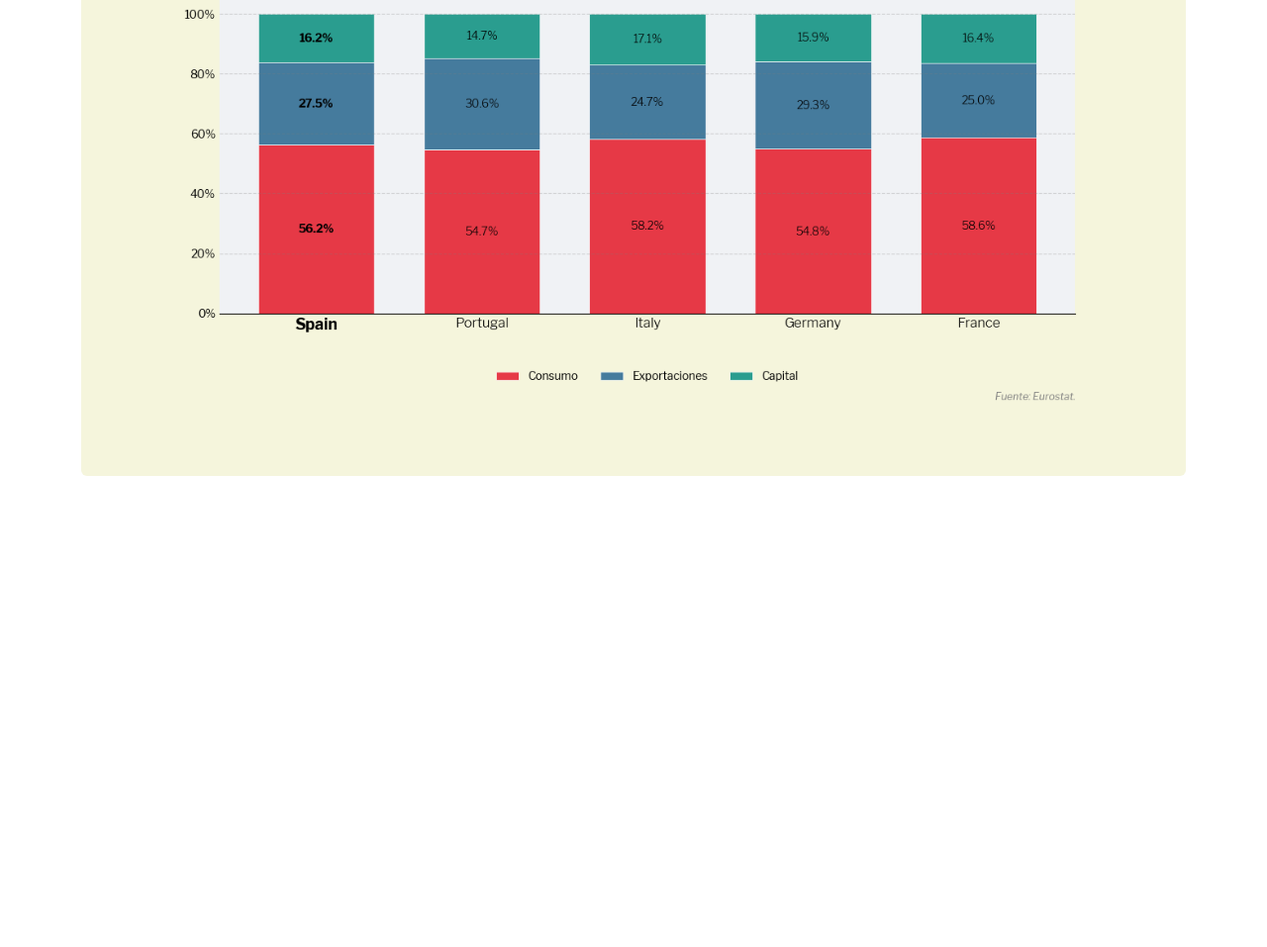
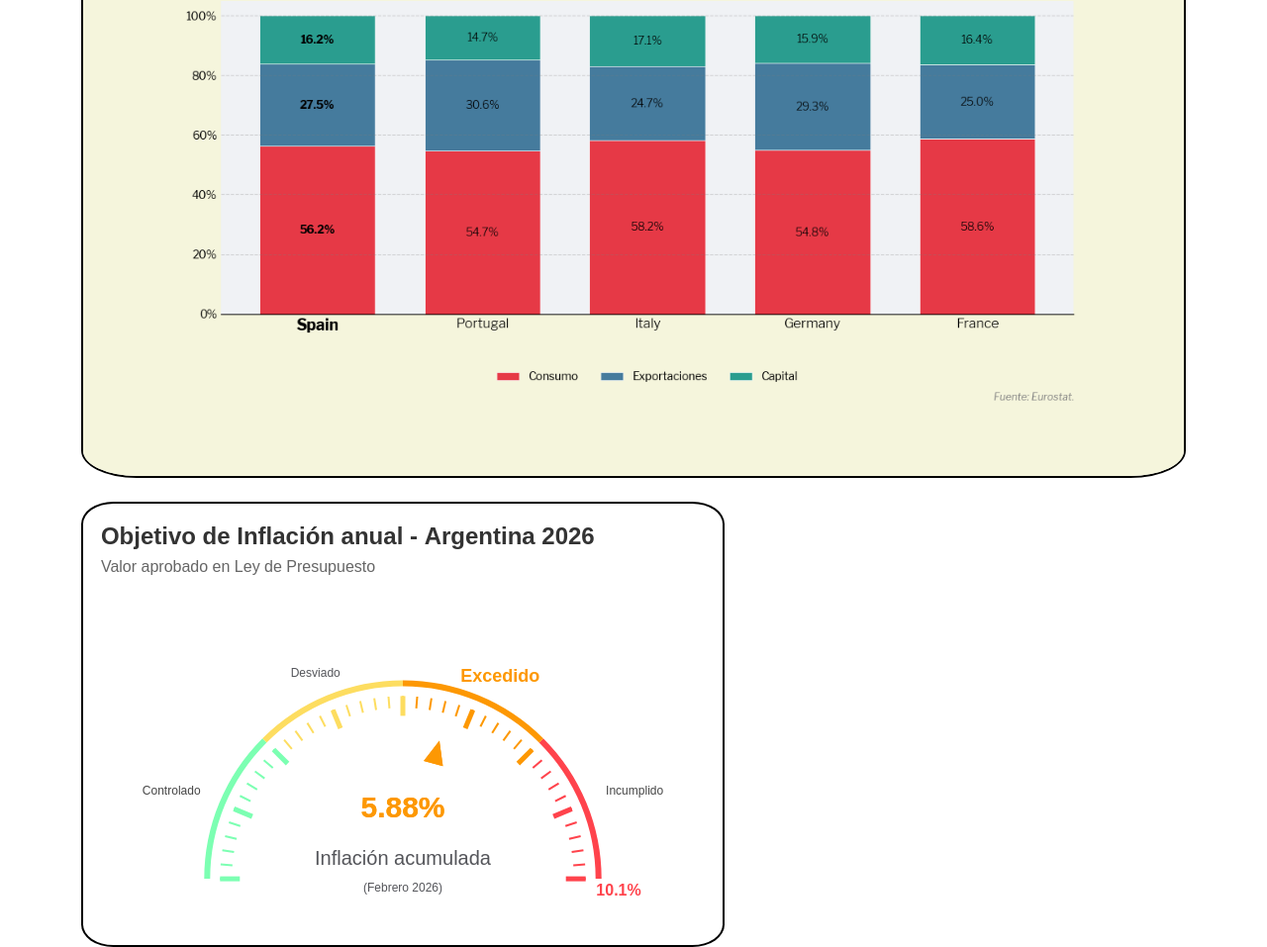
Before and after one commit to MarianoChacon/PEC2_Visualizacion_de_datos, a plain HTML site: page index.html in a window 1280 px wide. Shown: the part 215-1172 px from the top of the page at 99% size. Before the commit the page ends 800 px from the top, so only its background shows below. Drawn offline with nearby package versions, Linux system fonts and the light colour scheme.

Commit message:
Gauge avanzado

```diff
--- a/index.html
+++ b/index.html
@@ -11,14 +11,24 @@
 </head>
 <body>
     <div class="jumbotron text-center">
-    <h1>Visualización de datos: PEC 2</h1>
-    <p>Mariano Francisco Chacón Fernández</p>
+        <h1>Visualización de datos: PEC 2</h1>
+        <p>Mariano Francisco Chacón Fernández</p>
     </div>
-        <div class="container mt-5">
-            <img src="Stacked_bar.png" class="img-fluid rounded" alt="Gráfico del PIB de Europa">
+
+    <!-- Todo dentro de un mismo container para mantener el orden -->
+    <div class="container mt-5">
+        <div class="row">
+            <div class="col-12 mb-4">
+                <img src="Stacked_bar.png" class="chart" alt="Gráfico del PIB de Europa">
+            </div>
+
+            <div class="col-sm-12 col-md-6">
+                <!-- ASEGÚRATE QUE EN styles.css .chart TENGA UN HEIGHT (ej: height: 400px;) -->
+                <div id="chart1" class="chart" style="width: 650px; height: 450px"></div>
+            </div>
         </div>
+    </div> <!-- Fin del container -->
 
-    </div>
     <!-- Bootstrap -->
     <script src="https://cdn.jsdelivr.net/npm/bootstrap@5.3.8/dist/js/bootstrap.bundle.min.js" integrity="sha384-FKyoEForCGlyvwx9Hj09JcYn3nv7wiPVlz7YYwJrWVcXK/BmnVDxM+D2scQbITxI" crossorigin="anonymous"></script>
     <!-- Apache ECharts-->
--- a/main.js
+++ b/main.js
@@ -1,101 +1,132 @@
-const getOptionChart1 = (myChart) => {
-  // 1. Datos originales (puedes cambiarlos por los tuyos)
-  const rawData = [
-    [3384248,1260348,2337638,1712042,239428],
-    [980318,363199,2337638,502407,64461],
-    [1807398,617132,994800,1727701,133853]
-  ];
+const getOptionChart1 = () => {
+return {
+    // 1. TÍTULO Y SUBTÍTULO GLOBAL (Opción 2)
+    title: {
+      text: 'Objetivo de Inflación anual - Argentina 2026',
+      subtext: 'Valor aprobado en Ley de Presupuesto', // Aquí tu subtítulo
+      left: '2%',
+      top: '4%', // Lo separa del borde superior
+      textStyle: {
+        fontSize: 24,
+        fontWeight: 'bold',
+        color: '#333'
+      },
+      subtextStyle: {
+        fontSize: 16,
+        color: '#666'
+      }
+    },
+  series: [
+    {
+      type: 'gauge',
+      startAngle: 180,
+      endAngle: 0,
+      center: ['50%', '85%'],
+      radius: '90%',
+      min: 0,
+      max: 0.101,
+      splitNumber: 8,
+      axisLine: {
+        lineStyle: {
+          width: 6,
+          color: [
+            [0.25, '#7CFFB2'],
+            [0.5, '#FDDD60'],
+            [0.75, '#FD9803'],
+            [1, '#FF434C']
+          ]
+        }
+      },
+      pointer: {
+        icon: 'path://M12.8,0.7l12,40.1H0.7L12.8,0.7z',
+        length: '12%',
+        width: 20,
+        offsetCenter: [0, '-60%'],
+        itemStyle: {
+          color: 'auto'
+        }
+      },
+      axisTick: {
+        length: 12,
+        lineStyle: {
+          color: 'auto',
+          width: 2
+        }
+      },
+      splitLine: {
+        length: 20,
+        lineStyle: {
+          color: 'auto',
+          width: 5
+        }
+      },
+        axisLabel: {
+          distance: -60,
+          rotate: function (value) {
+            return value === 0.101 ? 0 : 'tangential';
+          },
+          formatter: function (value) {
+            if (value === 0.101) return '{rojo|10.1%}';
 
-  // 2. Cálculos de totales para porcentajes
-  const totalData = [];
-  for (let i = 0; i < rawData[0].length; ++i) {
-    let sum = 0;
-    for (let j = 0; j < rawData.length; ++j) {
-      sum += rawData[j][i];
-    }
-    totalData.push(sum);
-  }
-
-  // 3. Configuración del Grid y Dimensiones
-  const grid = { left: 100, right: 100, top: 50, bottom: 50 };
-
-  // IMPORTANTE: Usamos la instancia myChart pasada por parámetro
-  const gridWidth = myChart.getWidth() - grid.left - grid.right;
-  const gridHeight = myChart.getHeight() - grid.top - grid.bottom;
-  const categoryWidth = gridWidth / rawData[0].length;
-  const barWidth = categoryWidth * 0.6;
-  const barPadding = (categoryWidth - barWidth) / 2;
-
-  // 4. Preparación de las Series (Barras)
-  const series = ['Consumption','Capital formation','Exports'].map((name, sid) => {
-    return {
-      name,
-      type: 'bar',
-      stack: 'total',
-      barWidth: '60%',
-      label: {
-        show: true,
-        formatter: (params) => Math.round(params.value * 100) + '%'
+            // Aplicamos los nuevos estilos 'estiloIncumplido' y 'estiloControlado'
+            if (value === 0.088375) return '{estiloIncumplido|Incumplido}';
+            if (value === 0.063125) return '{estiloExcedido|Excedido}';
+            if (value === 0.037875) return 'Desviado';
+            if (value === 0.012625) return '{estiloControlado|Controlado}';
+            return '';
           },
-      data: rawData[sid].map((d, did) => totalData[did] <= 0 ? 0 : d / totalData[did])
-    };
-  });
-
-  // 5. Generación de Polígonos (Sombras de conexión)
-  const color = ['#8da0cb', '#fc8d62', '#66c2a5'];
-  const elements = [];
-  for (let j = 1; j < rawData[0].length; ++j) {
-    const leftX = grid.left + categoryWidth * j - barPadding;
-    const rightX = leftX + barPadding * 2;
-    let leftY = grid.top + gridHeight;
-    let rightY = leftY;
-
-    for (let i = 0; i < series.length; ++i) {
-      const leftBarHeight = (rawData[i][j - 1] / totalData[j - 1]) * gridHeight;
-      const rightBarHeight = (rawData[i][j] / totalData[j]) * gridHeight;
-      const points = [
-        [leftX, leftY],
-        [leftX, leftY - leftBarHeight],
-        [rightX, rightY - rightBarHeight],
-        [rightX, rightY],
-        [leftX, leftY]
-      ];
-      leftY -= leftBarHeight;
-      rightY -= rightBarHeight;
-      elements.push({
-        type: 'polygon',
-        shape: { points },
-        style: { fill: color[i], opacity: 0.25 }
-      });
+          rich: {
+            rojo: {
+              color: '#FF434C',
+              fontSize: 16,
+              fontWeight: 'bold',
+              padding: [0, -10, -25, 0] // Aleja el 10.1% hacia la derecha
+            },
+            estiloIncumplido: {
+              fontSize: 12,
+              color: '#464646',
+              padding: [0, -50, 0, 0]
+            },
+            estiloControlado: {
+              fontSize: 12,
+              color: '#464646',
+              padding: [0, 0, 0, -50]
+            },
+            estiloExcedido: {
+              fontSize: 18,
+              color: '#FD9803',
+              fontWeight: 'bold',
+              padding: [0, 0, 0, 20]
             }
           }
-
-  // 6. Retorno del objeto final
-  return {
-    legend: {
-        show: true,
-        selectedMode: false,
-        orient: 'vertical',
-        right: '10',
-        top: 'center',
-        borderWidth: 1,
-        borderColor: '#0e0e0e',
-        padding: 10,
-        backgroundColor: 'rgba(255,255,255,0.8)'
         },
-    grid:{
-        left: 80,
-        right: 160,
-        top: 50,
-        bottom: 50
+      title: {
+        offsetCenter: [0, '-10%'],
+        fontSize: 20
       },
-    yAxis: { type: 'value' },
-    xAxis: {
-      type: 'category',
-      data: ['Germany', 'Spain', 'France', 'Italy', 'Portugal']
+      detail: {
+        fontSize: 30,
+        offsetCenter: [0, '-35%'],
+        valueAnimation: true,
+        formatter: function (value) {
+          return (value * 100).toFixed(2)+ '%';
         },
-    series,
-    graphic: { elements }
+        color: 'inherit'
+      },
+      data: [
+        {
+          value: 0.0588,
+          name: 'Inflación acumulada'
+        },
+        {
+        value: 0.0588,
+        name: '(Febrero 2026)', // <--- TU TEXTO PEQUEÑO
+        // Este título se posiciona más abajo
+        title: { offsetCenter: [0, '5%'], fontSize: 12 }
+      }
+      ]
+    }
+  ]
 };
 };
 
@@ -166,26 +197,25 @@ const getOptionChart2=()=>{
 
 const initCharts = () => {
     // 1. Inicializamos las instancias
-    const chart1 = echarts.init(document.getElementById("chart1"));
-    const chart2 = echarts.init(document.getElementById("chart2"));
+    const chartDom1 = document.getElementById("chart1");
+    const chartDom2 = document.getElementById("chart2");
 
-    // 2. Definimos la función de actualización para que sea responsiva
-    const renderCharts = () => {
-        // Pasamos 'chart1' como parámetro para que calcule bien los anchos
-        chart1.setOption(getOptionChart1(chart1), true);
+    // Verificación de seguridad para evitar el error de 'null'
+    if (chartDom1) {
+        const chart1 = echarts.init(chartDom1);
+        chart1.setOption(getOptionChart1());
+
+        // Hacer que chart1 sea responsivo
+        window.addEventListener('resize', () => chart1.resize());
+    }
+
+    if (chartDom2) {
+        const chart2 = echarts.init(chartDom2);
         chart2.setOption(getOptionChart2());
 
-        chart1.resize();
-        chart2.resize();
+        // Hacer que chart2 sea responsivo
+        window.addEventListener('resize', () => chart2.resize());
+    }
 };
 
-    // 3. Ejecutamos la primera vez
-    renderCharts();
-
-    // 4. Hacemos que sea responsivo
-    window.addEventListener('resize', renderCharts);
-};
-
-window.addEventListener('load', () => {
-    initCharts();
-});
+window.addEventListener('load', initCharts);
```
Lines whose indentation alone changed are shown as unchanged.
